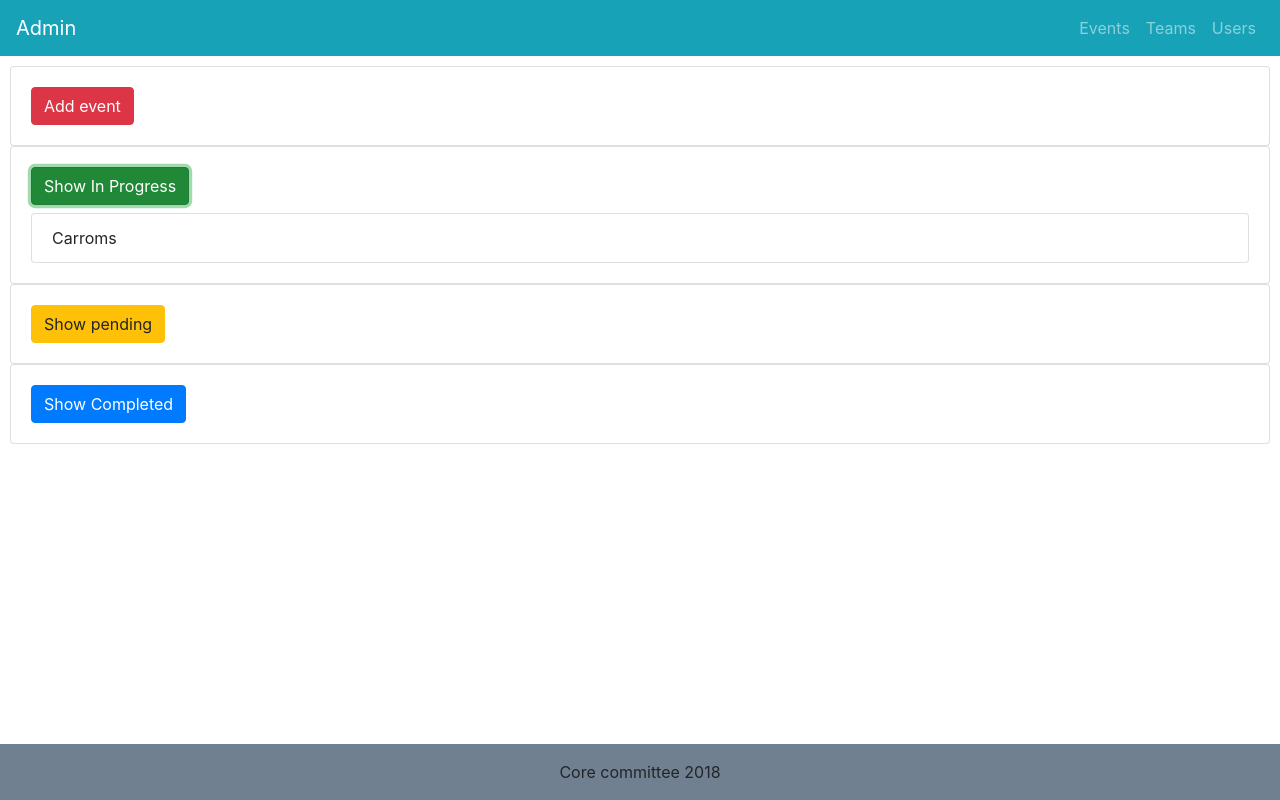
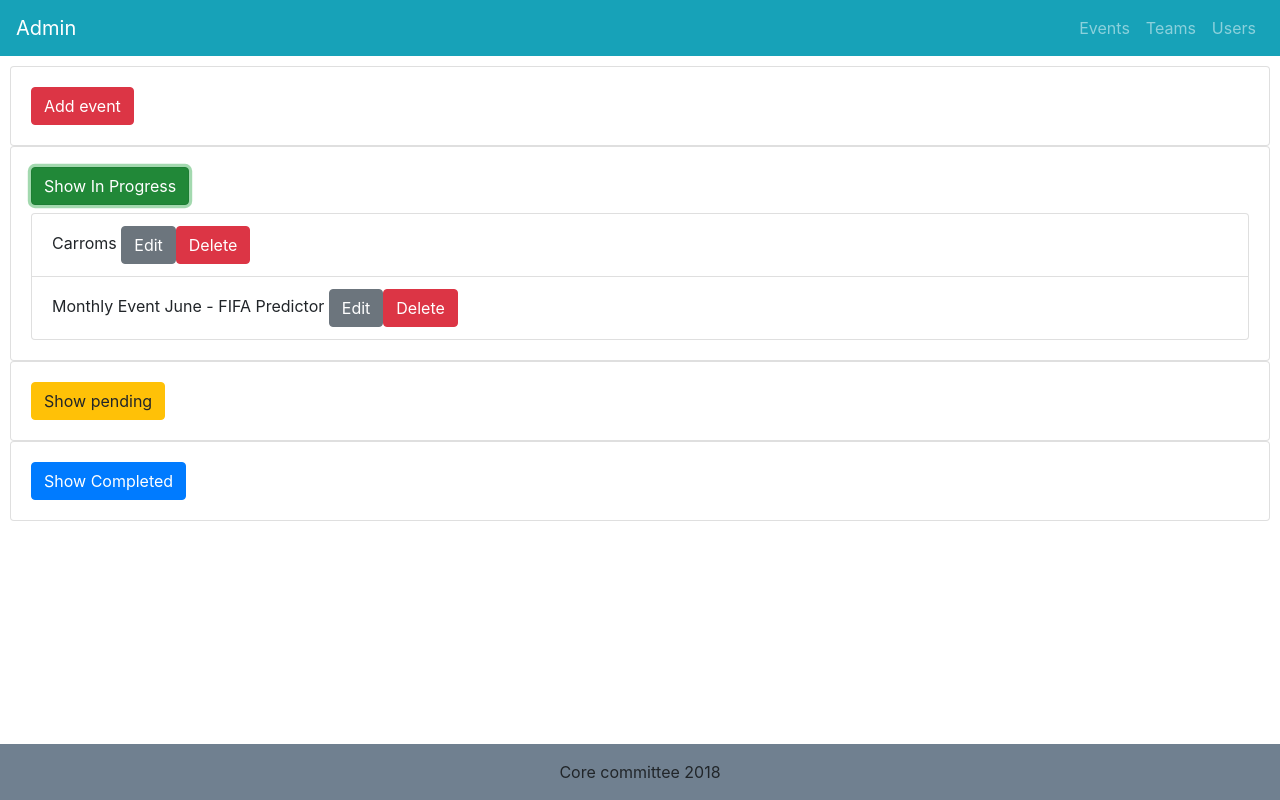
Before and after one commit to sreekanthkm/qb-utsav-admin, a Vue app: page /events in a window 1280 px wide. Both pictures are taken after a click on the button "Show In Progress". Built offline with nearby package versions, Linux system fonts and the light colour scheme.

Commit message:
Delete functionality for an event completed

```diff
--- a/src/views/Events.vue
+++ b/src/views/Events.vue
@@ -42,16 +42,22 @@
       </b-collapse>
     </b-card>
     <b-card>
-      <b-btn v-b-toggle.collapse3 variant="success">Show In Progress</b-btn>
-      <b-collapse id="collapse3" class="mt-2">
+      <b-btn v-b-toggle.collapse2 variant="success">Show In Progress</b-btn>
+      <b-collapse id="collapse2" class="mt-2">
         <b-list-group>
-          <b-list-group-item v-for="event in inProgress" :key="event.id">{{event.eventName}}</b-list-group-item>
+          <b-list-group-item v-for="event in inProgress" :key="event.id">{{event.eventName}}
+            <b-button @click="edit(event)" variant="secondary">Edit</b-button>
+            <b-button v-b-modal.del @click="setCurrentEvent(event)" variant="danger">Delete</b-button>
+          </b-list-group-item>
         </b-list-group>
       </b-collapse>
     </b-card>
+    <b-modal id="del" title="Delete an event" ok-title="Yes" cancel-title="No" @ok="del(event)">
+      Are you sure you want to delete this event ?
+    </b-modal>
     <b-card>
-      <b-btn v-b-toggle.collapse2 variant="warning">Show pending</b-btn>
-      <b-collapse id="collapse2" class="mt-2">
+      <b-btn v-b-toggle.collapse3 variant="warning">Show pending</b-btn>
+      <b-collapse id="collapse3" class="mt-2">
         <b-list-group>
           <b-list-group-item v-for="event in pending" :key="event.id">{{event.eventName}}</b-list-group-item>
         </b-list-group>
@@ -106,7 +112,7 @@
     id: 5,
     eventName: 'Monthly Event June - FIFA Predictor',
     eventType: 'Individual Event',
-    status: 'pending',
+    status: 'in_progress',
     results: [],
     fixtures: [],
     points: [10,7,5]
@@ -148,7 +154,8 @@
         eventType,
         pointType,
         Status,
-        show: true
+        show: true,
+        event: null
       };
     },
     computed: {
@@ -187,6 +194,15 @@
         /* Trick to reset/clear native browser form validation state */
         this.show = false;
         this.$nextTick(() => { this.show = true });
+      },
+      setCurrentEvent (event) {
+        this.event = event;
+      },
+      edit (event) {
+        alert(JSON.stringify(event));
+      },
+      del (event) {
+        events.splice(events.findIndex(e => e.id === event.id),1);
       }
     }
   };
```
